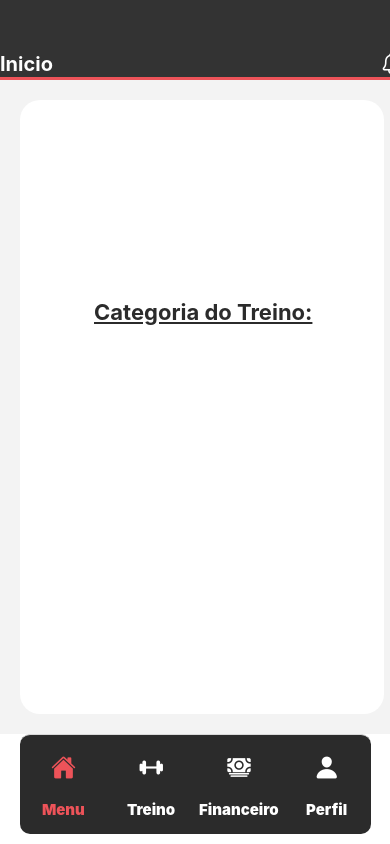
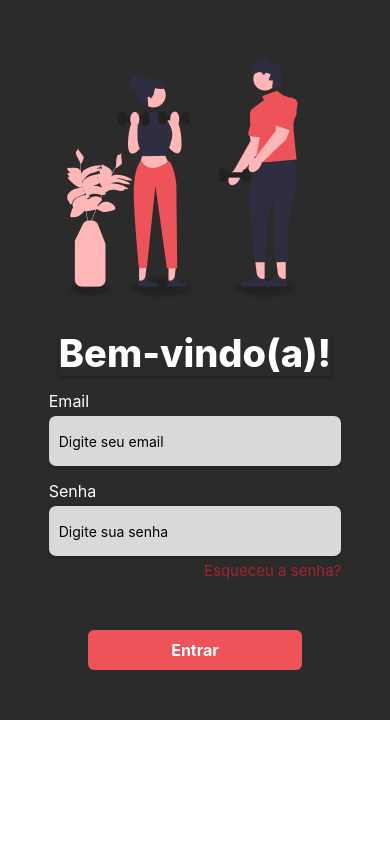
Before and after one commit to filipenevesz/ltd_academia, a React Native app: screen / in a window 390 px wide. Built offline with nearby package versions, Linux system fonts and the light colour scheme.

Commit message:
add service de api

```diff
--- a/App.js
+++ b/App.js
@@ -35,7 +35,7 @@ function HomeStack() {
 }
 
 export default function App() {
-  const [isSignedIn, setisSignedIn] = useState(true);
+  const [isSignedIn, setisSignedIn] = useState(false);
 
   const screenOptions = {
     tabBarStyle: {
--- a/package.json
+++ b/package.json
@@ -10,10 +10,12 @@
   },
   "dependencies": {
     "@expo/metro-runtime": "~3.2.3",
+    "@react-native-async-storage/async-storage": "^2.0.0",
     "@react-navigation/bottom-tabs": "^6.6.1",
     "@react-navigation/native": "^6.1.18",
     "@react-navigation/native-stack": "^6.11.0",
     "@react-navigation/stack": "^6.4.1",
+    "axios": "^1.7.7",
     "expo": "~51.0.28",
     "expo-status-bar": "~1.12.1",
     "ltd_academia": "file:",
@@ -23,13 +25,11 @@
     "react-native-calendars": "^1.1307.0",
     "react-native-gesture-handler": "~2.16.1",
     "react-native-linear-gradient": "^2.8.3",
-    "react-native-reanimated": "~3.10.1",
     "react-native-safe-area-context": "4.10.5",
     "react-native-screens": "3.31.1",
     "react-native-svg": "^15.7.1",
     "react-native-vector-icons": "^10.2.0",
-    "react-native-web": "~0.19.10",
-    "react-native-week-view": "^0.30.0"
+    "react-native-web": "~0.19.10"
   },
   "devDependencies": {
     "@babel/core": "^7.20.0"
--- a/src/screens/(public)/login/index.js
+++ b/src/screens/(public)/login/index.js
@@ -6,17 +6,51 @@ import {
   Pressable,
   TouchableOpacity,
   SafeAreaView,
-  ScrollView
+  ScrollView,
+  Alert
 } from "react-native";
 import LoginImage from "./assets-login/frame-login-page.png";
-import GoogleIcon from "./assets-login/Google.png";
+import axios from 'axios';
+import AsyncStorage from '@react-native-async-storage/async-storage';
+// import GoogleIcon from "./assets-login/Google.png";
 import { useState } from "react";
 import styles from "./styles";
+import {login} from "../../../services/api";
+import Button from "../../../components/button";
 
 // useState para o hover:
-export const Login = ({ login }) => {
+export const Login = ({ navigation }) => {
   const [hovered, setHovered] = useState(false);
   // const [login, setisSignedIn] = useState(false);
+  const [email, setEmail] = useState('');
+  const [password, setPassword] = useState('');
+  const [loading, setLoading] = useState(false);
+
+
+  const handleLogin = async () => {
+    setLoading(true);
+
+    try {
+      const response = await login(email, password);
+      console.log(response);
+      if (response.acess && response.token) {
+        console.log(response);
+        await AsyncStorage.setItem('token', response.token);
+        setisSignedIn(true);
+        navigation.navigate('Home');
+      }
+      else {
+        Alert.alert('Erro', 'Falha ao logar, tente novamente');
+        setLoading(false);
+      }
+
+    }
+    catch (error) {
+      console.log(error);
+      Alert.alert('Erro', 'Falha ao logar, tente novamente');
+      setLoading(false);
+    }
+  };
 
   return (
 
@@ -32,7 +66,10 @@ export const Login = ({ login }) => {
           {/*Input do email*/}
           <View style={styles.inputLogin}>
             <Text style={styles.label}>Email</Text>
-            <TextInput style={styles.input} placeholder="Digite seu email" />
+            <TextInput style={styles.input} placeholder="Digite seu email"
+              value={email}
+              onChangeText={setEmail}
+            />
           </View>
 
           {/*Input da senha*/}
@@ -42,6 +79,8 @@ export const Login = ({ login }) => {
               style={styles.input}
               placeholder="Digite sua senha"
               secureTextEntry
+              value={password}
+              onChangeText={setPassword}
             />
             {/*Botao de hover no 'Esqueceu a senha'*/}
             <Pressable
@@ -57,17 +96,19 @@ export const Login = ({ login }) => {
           {/*Container dos botoes*/}
           <View style={styles.containerButtons}>
             {/*Botao Principal de Logar*/}
-            <TouchableOpacity style={styles.buttonLogin} onPress={login}>
-              <Text style={styles.buttonLoginText}>Entrar</Text>
-            </TouchableOpacity>
+            <Button
+              title="Entrar"
+              onPress={()=>handleLogin()}
+              isLoading={loading} />
+
 
             {/*Botao para logar com o google*/}
-            <TouchableOpacity style={styles.buttonGoogle}>
+            {/* <TouchableOpacity style={styles.buttonGoogle}>
               <View style={styles.googleButtonContent}>
                 <Image style={styles.googleIconImg} source={GoogleIcon} />
                 <Text style={styles.buttonLoginGoogle}>Entrar com o Google</Text>
               </View>
-            </TouchableOpacity>
+            </TouchableOpacity> */}
           </View>
         </View>
       </ScrollView>
--- /dev/null
+++ b/src/services/api.js
@@ -0,0 +1,40 @@
+import AsyncStorage from "@react-native-async-storage/async-storage";
+import axios from "axios";
+import { Alert } from "react-native";
+
+const api = axios.create({
+    baseURL: "http://192.168.100.120:8000",
+    headers: {
+        "Content-Type": "application/json",
+        Accept: "application/json",
+    },
+});
+
+// Função de Login
+export const login = async (email, password ) => {
+    console.log(`Email: ${email}, Password: ${password} teste`);
+    try {
+        const response = await api.post("/usuarios/login/", { email, password });
+        console.log(response.data);
+
+        if (response.data.access && response.data.refresh) { // Verifica se existe access e refresh token
+            await AsyncStorage.setItem("accessToken", response.data.access);
+            await AsyncStorage.setItem("refreshToken", response.data.refresh);
+            await AsyncStorage.setItem("user", JSON.stringify(response.data.usuario));
+
+            return {
+                success: true,
+                user: response.data.usuario,
+            };
+        } else {
+            Alert.alert("Erro", "Falha ao logar, tente novamente");
+            return { success: false };
+        }
+    } catch (error) {
+        console.error(error);
+        Alert.alert("Erro", "Falha ao logar, tente novamente");
+        return { success: false };
+    }
+};
+
+export default api;
```
Also changed, not shown: 1 other file (tests, documents, lock files or other folders).
